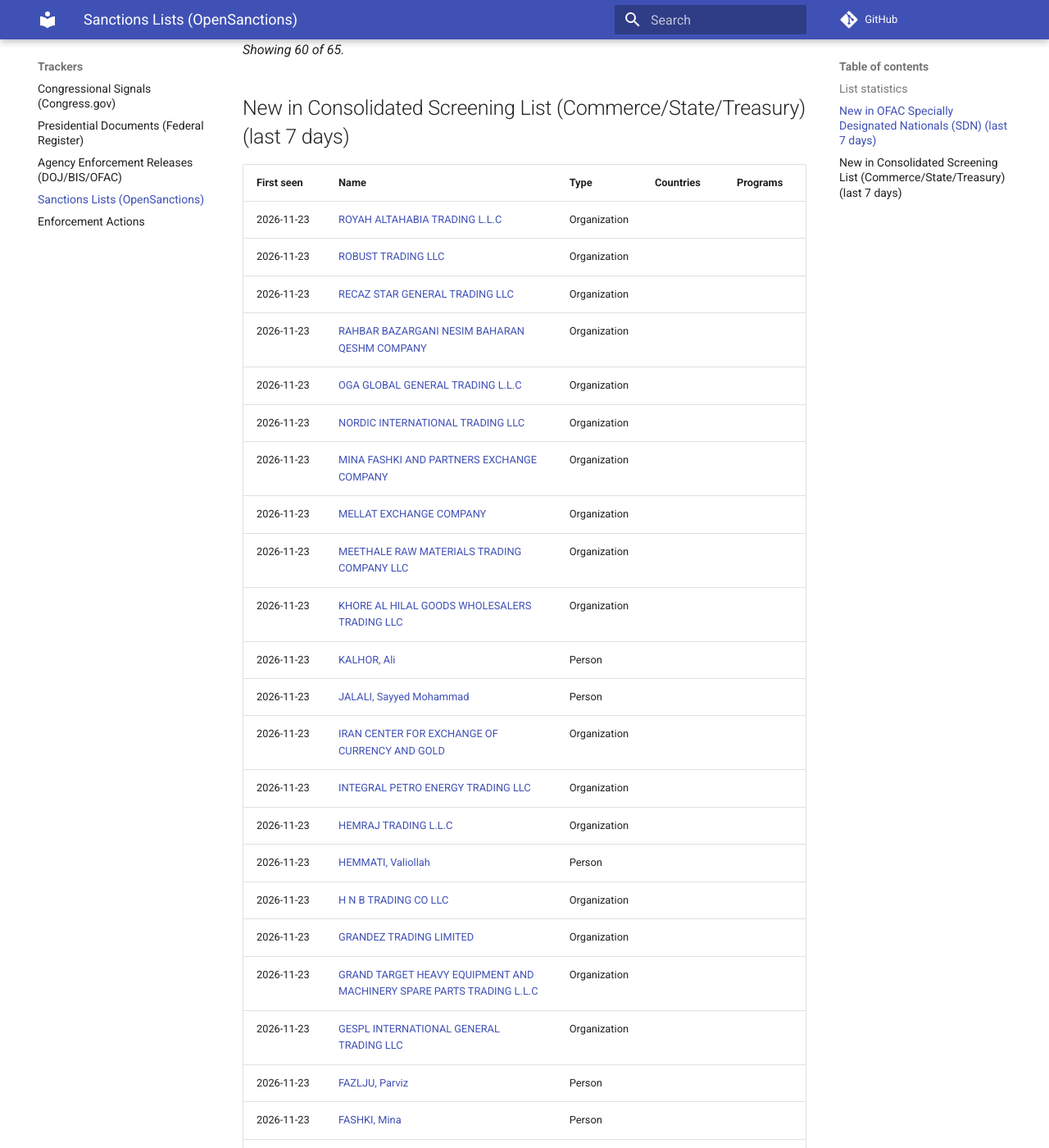
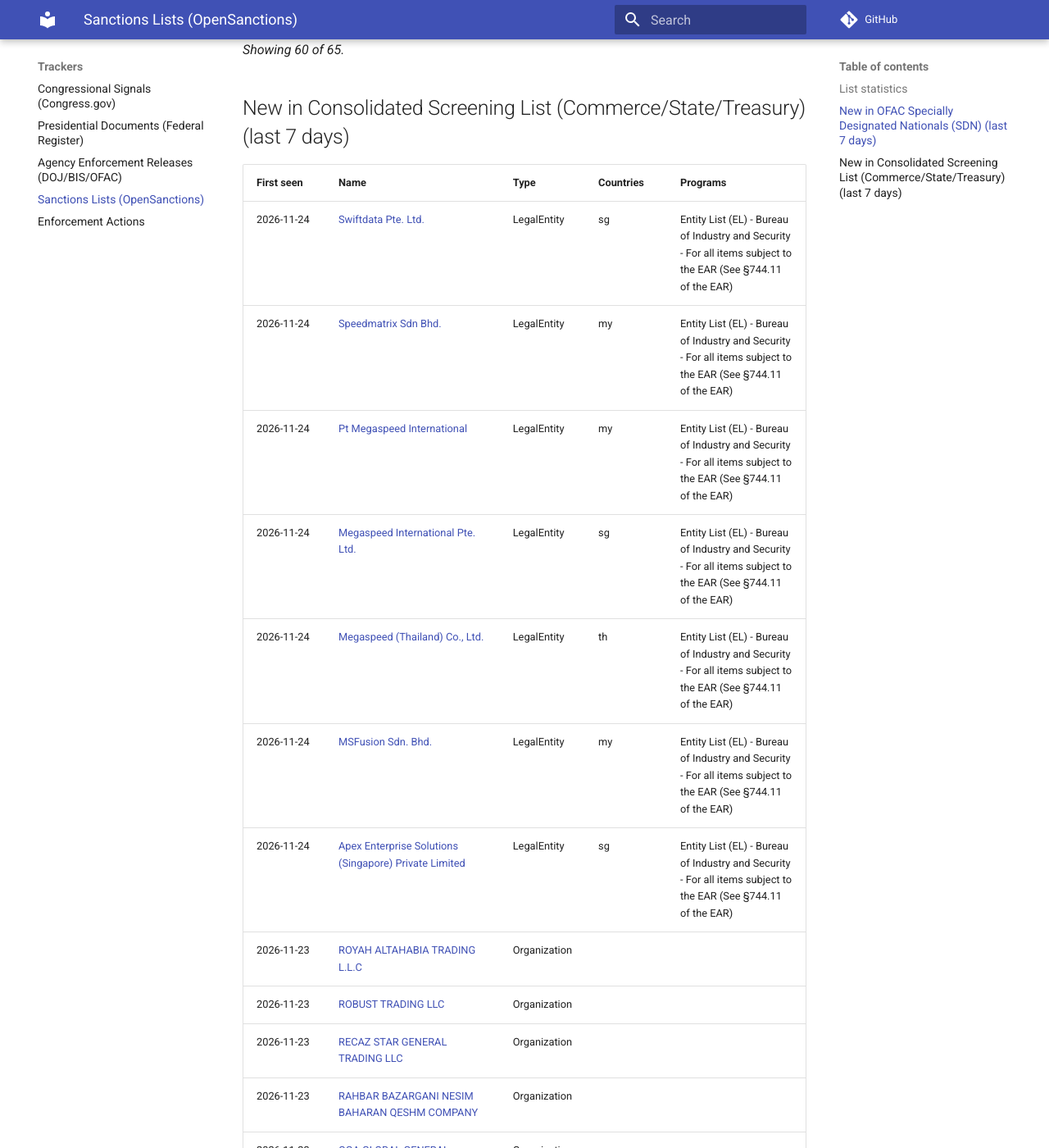
Before and after one commit to felipelago17/Congressional-Influence-Sanctions-Export-Controls, an MkDocs documentation site: the page built from docs/trackers/sanctions-data.md, in a window 1280 px wide and 1400 px high, scrolled down 10238 px. Shown: the whole window at 82% size. Built offline with MkDocs 1.6.1 and Material for MkDocs 9.7.7, drawn with Linux system fonts in a browser that asks for light colours; comment, search, counter and statistics services are not loaded; some of the changed text lies outside the part shown.

Commit message:
data: sanctions lists 2026-11-24

```diff
--- a/docs/trackers/sanctions-data.md
+++ b/docs/trackers/sanctions-data.md
@@ -1,6 +1,6 @@
 # Sanctions and export-control lists (OpenSanctions)
 
-*Auto-generated 2026-11-23 19:27 UTC. Statistics and new listings from [OpenSanctions](https://www.opensanctions.org/) bulk data (CC BY-NC 4.0), which mirrors the official OFAC and BIS publications. Always verify against the issuing agency before acting. Not legal advice.*
+*Auto-generated 2026-11-24 19:03 UTC. Statistics and new listings from [OpenSanctions](https://www.opensanctions.org/) bulk data (CC BY-NC 4.0), which mirrors the official OFAC and BIS publications. Always verify against the issuing agency before acting. Not legal advice.*
 
 ## List statistics
 
@@ -9,7 +9,7 @@
 | [OFAC Specially Designated Nationals (SDN)](https://www.opensanctions.org/datasets/us_ofac_sdn/) | 73243 | 2026-11-23 | 65 |
 | [OFAC Consolidated (non-SDN) List](https://www.opensanctions.org/datasets/us_ofac_cons/) | 2064 | 2026-11-04 | 0 |
 | [BIS Denied Persons List](https://www.opensanctions.org/datasets/us_bis_denied/) | 876 | 2026-11-17 | 0 |
-| [Consolidated Screening List (Commerce/State/Treasury)](https://www.opensanctions.org/datasets/us_trade_csl/) | 30724 | 2026-11-23 | 64 |
+| [Consolidated Screening List (Commerce/State/Treasury)](https://www.opensanctions.org/datasets/us_trade_csl/) | 30738 | 2026-11-24 | 71 |
 
 ## New in OFAC Specially Designated Nationals (SDN) (last 7 days)
 
@@ -82,6 +82,13 @@ _Showing 60 of 65._
 
 | First seen | Name | Type | Countries | Programs |
 |---|---|---|---|---|
+| 2026-11-24 | [Swiftdata Pte. Ltd.](https://www.opensanctions.org/entities/trade-csl-d22d9bb498b648bd88087f228e85182ae1ffd7233bceed3a5be2818c/) | LegalEntity | sg | Entity List (EL) - Bureau of Industry and Security - For all items subject to the EAR (See §744.11 of the EAR) |
+| 2026-11-24 | [Speedmatrix Sdn Bhd.](https://www.opensanctions.org/entities/trade-csl-e3bb180c90a07b1fb835ff2d62cfe3b48025f4f0582013688af42544/) | LegalEntity | my | Entity List (EL) - Bureau of Industry and Security - For all items subject to the EAR (See §744.11 of the EAR) |
+| 2026-11-24 | [Pt Megaspeed International](https://www.opensanctions.org/entities/trade-csl-ca503b02739d0bd6d033c3209e21ad252569a805bcbc7976a113f9c4/) | LegalEntity | my | Entity List (EL) - Bureau of Industry and Security - For all items subject to the EAR (See §744.11 of the EAR) |
+| 2026-11-24 | [Megaspeed International Pte. Ltd.](https://www.opensanctions.org/entities/trade-csl-815c588a6bc1e467bd71c20da9fd7b4f80c7f3aaa839a5782c2f2343/) | LegalEntity | sg | Entity List (EL) - Bureau of Industry and Security - For all items subject to the EAR (See §744.11 of the EAR) |
+| 2026-11-24 | [Megaspeed (Thailand) Co., Ltd.](https://www.opensanctions.org/entities/trade-csl-0b0aa2e3730dad172f9b53b0ab2a6f8be1f85313eed79567c43570d2/) | LegalEntity | th | Entity List (EL) - Bureau of Industry and Security - For all items subject to the EAR (See §744.11 of the EAR) |
+| 2026-11-24 | [MSFusion Sdn. Bhd.](https://www.opensanctions.org/entities/trade-csl-d02b8b1b6c44a506d66c3f311b5baebf5e90f77a2c4eeee49a4cee99/) | LegalEntity | my | Entity List (EL) - Bureau of Industry and Security - For all items subject to the EAR (See §744.11 of the EAR) |
+| 2026-11-24 | [Apex Enterprise Solutions (Singapore) Private Limited](https://www.opensanctions.org/entities/trade-csl-bbd2e9b253e503a266315636753d45619f615ab4e29ae7c0840469b6/) | LegalEntity | sg | Entity List (EL) - Bureau of Industry and Security - For all items subject to the EAR (See §744.11 of the EAR) |
 | 2026-11-23 | [ROYAH ALTAHABIA TRADING L.L.C](https://www.opensanctions.org/entities/ofac-59178/) | Organization |  |  |
 | 2026-11-23 | [ROBUST TRADING LLC](https://www.opensanctions.org/entities/ofac-59186/) | Organization |  |  |
 | 2026-11-23 | [RECAZ STAR GENERAL TRADING LLC](https://www.opensanctions.org/entities/ofac-59112/) | Organization |  |  |
@@ -135,15 +142,8 @@ _Showing 60 of 65._
 | 2026-11-19 | [FIGLIOMENI, Cosimo](https://www.opensanctions.org/entities/ofac-58792/) | Person |  |  |
 | 2026-11-19 | [FIGLIOMENI, Angelo](https://www.opensanctions.org/entities/ofac-58791/) | Person |  |  |
 | 2026-11-19 | [DEMARIA, Vincenzo](https://www.opensanctions.org/entities/ofac-58796/) | Person |  |  |
-| 2026-11-19 | [COMMISSO, Rocco Remo](https://www.opensanctions.org/entities/ofac-58794/) | Person |  |  |
-| 2026-11-19 | [COMMISSO, Francesco](https://www.opensanctions.org/entities/ofac-58793/) | Person |  |  |
-| 2026-11-19 | [COMANCHERO OUTLAW MOTORCYCLE GANG](https://www.opensanctions.org/entities/ofac-58804/) | Organization |  |  |
-| 2026-11-19 | [COFFEN, Marco Francis](https://www.opensanctions.org/entities/ofac-58805/) | Person |  |  |
-| 2026-11-19 | [BEI FANG BO LIN CONSTRUCTION DECORATION CO., LTD.](https://www.opensanctions.org/entities/ofac-58871/) | Organization |  |  |
-| 2026-11-18 | [WA TA'AWANU ASSOCIATION](https://www.opensanctions.org/entities/ofac-59188/) | Organization |  |  |
-| 2026-11-18 | [SANKARI GOLD KUYUMCULUK TICARET LIMITED SIRKETI](https://www.opensanctions.org/entities/ofac-59176/) | Organization |  |  |
 
-_Showing 60 of 64._
+_Showing 60 of 71._
 
 ---
 Designation volume is an **action** metric. It is never read as evidence of congressional influence unless a [graded linkage](../methodology/linkage-grades.md) is documented.
```
Also changed, not shown: 1 other file.
